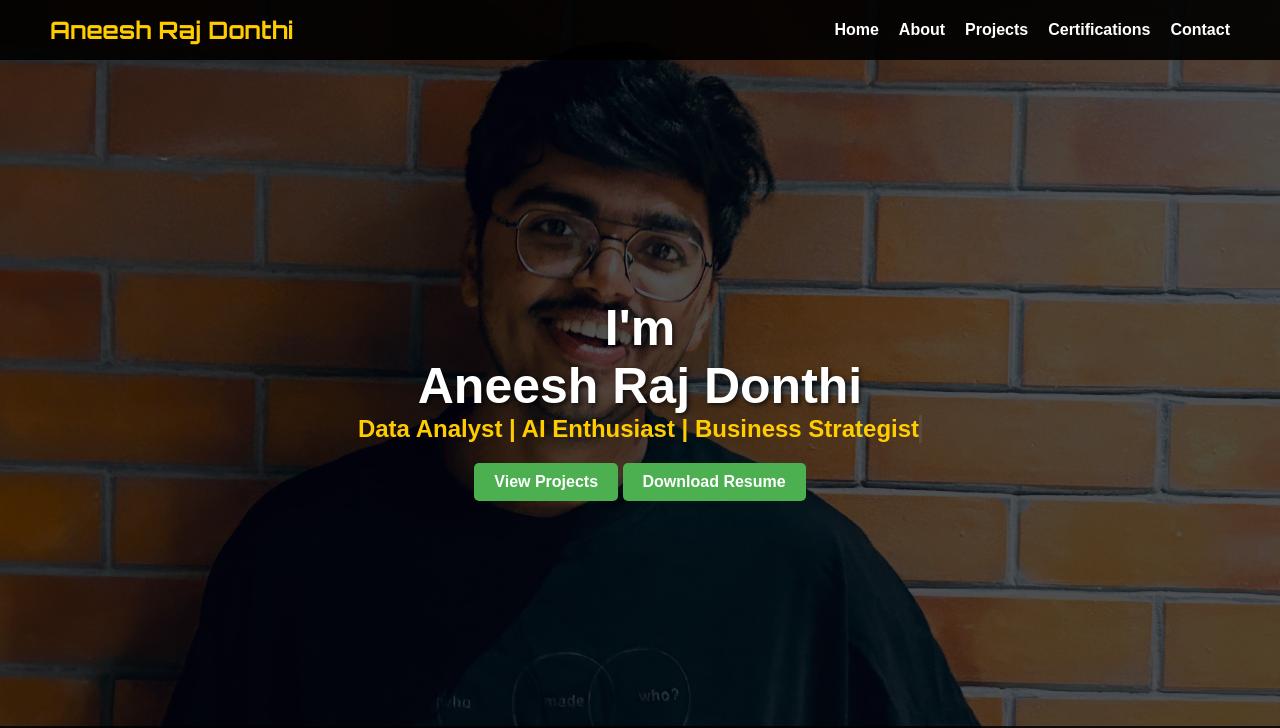
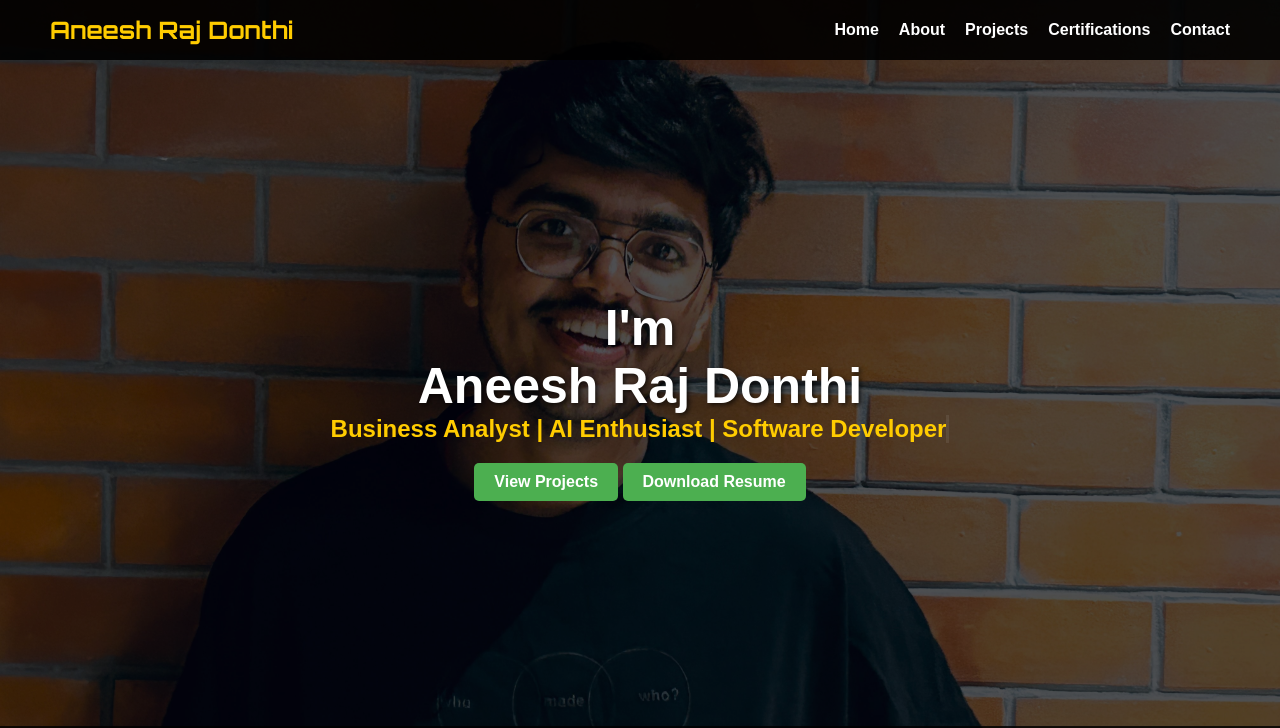
Before and after one commit to aneeshrajdonthi/PORTFOLIO, a plain HTML site: page index.html in a window 1280 px wide. Shown: the top 728 px of the page. Drawn offline with Linux system fonts and the light colour scheme.

Commit message:
Update index.html

```diff
--- a/index.html
+++ b/index.html
@@ -25,7 +25,7 @@
     <div class="home-content">
         <h1>I'm</h1>
 	<h1>Aneesh Raj Donthi</h1>
-        <p class="typing-text">Data Analyst | AI Enthusiast | Business Strategist</p>
+        <p class="typing-text">Business Analyst | AI Enthusiast | Software Developer</p>
         <a href="projects.html" class="btn">View Projects</a>
         <a href="images/aneeshportfolio.pdf" class="btn">Download Resume</a>
     </div>
```
